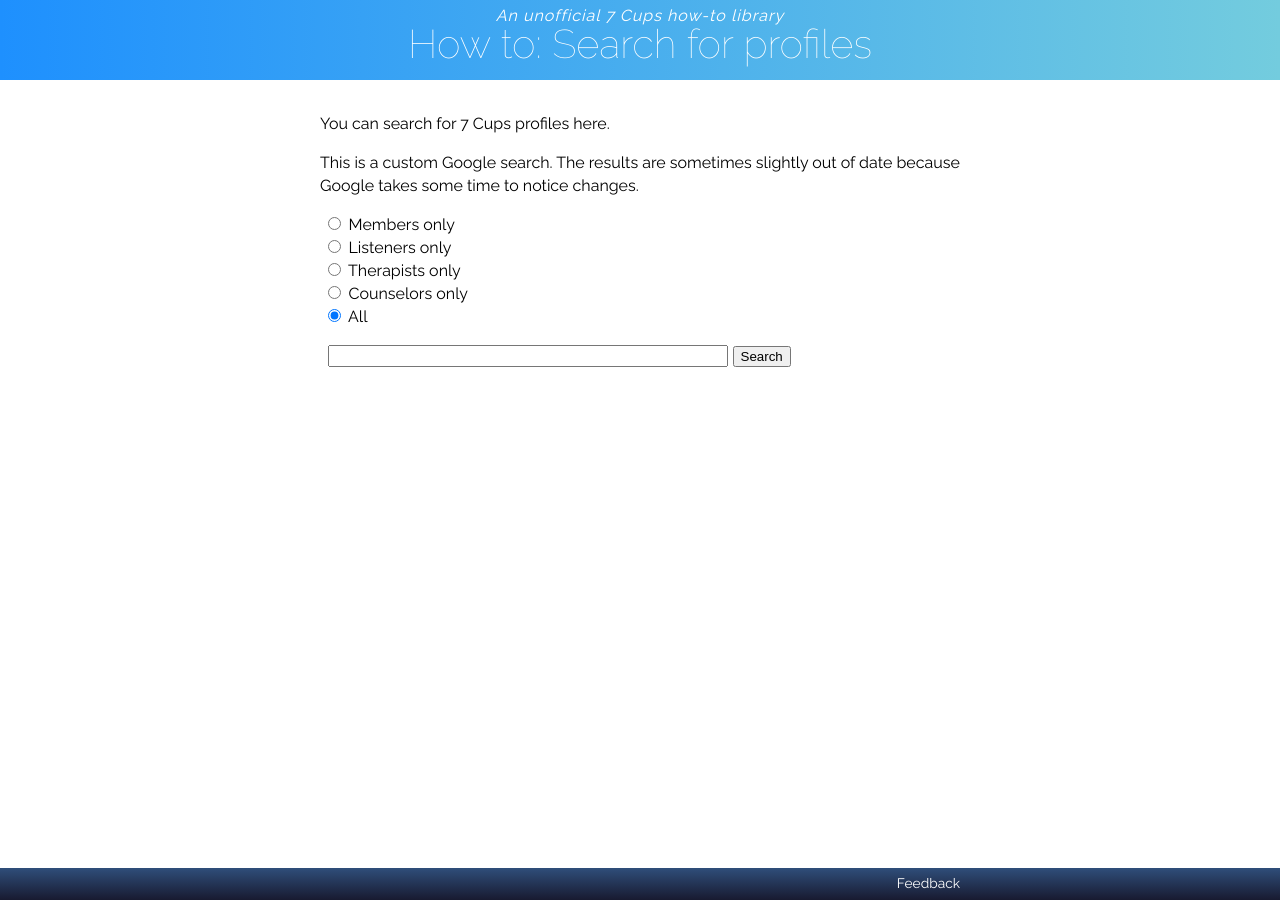
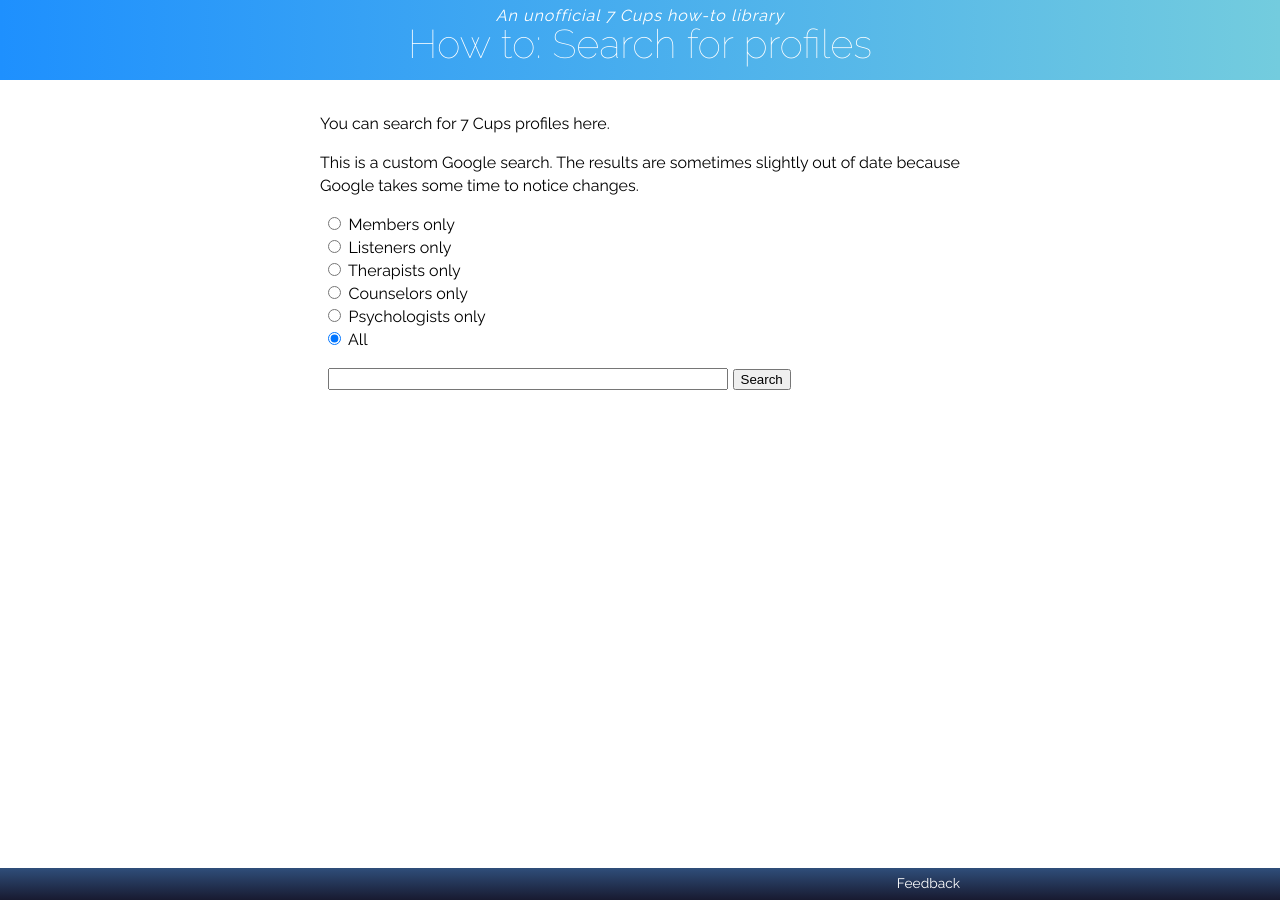
Before and after one commit to RarelyCharlie/rarelycharlie.github.io, a Jekyll site: the page built from _howto/profile-search.md, in a window 1280 px wide. Built offline with Jekyll 4.4.1, drawn with Linux system fonts in a browser that asks for light colours; comment, search, counter and statistics services are not loaded.

Commit message:
add psychologist

```diff
--- a/_howto/profile-search.md
+++ b/_howto/profile-search.md
@@ -28,6 +29,7 @@ This is a custom Google search. The results are sometimes slightly out of date b
 <label for="lis"><input type="radio" id="lis" name="type"> Listeners only</label><br/>
 <label for="the"><input type="radio" id="the" name="type"> Therapists only</label><br/>
 <label for="clr"><input type="radio" id="clr" name="type"> Counselors only</label><br/>
+<label for="psy"><input type="radio" id="psy" name="type"> Psychologists only</label><br/>
 <label for="all"><input type="radio" id="all" name="type" checked> All</label><br/>
 
 <input id="query" size="40" onchange="gsearch()"> <button onclick="gsearch()">Search</button>
```
Also changed, not shown: other parts of _howto/profile-search.md (+1 -0 lines).
